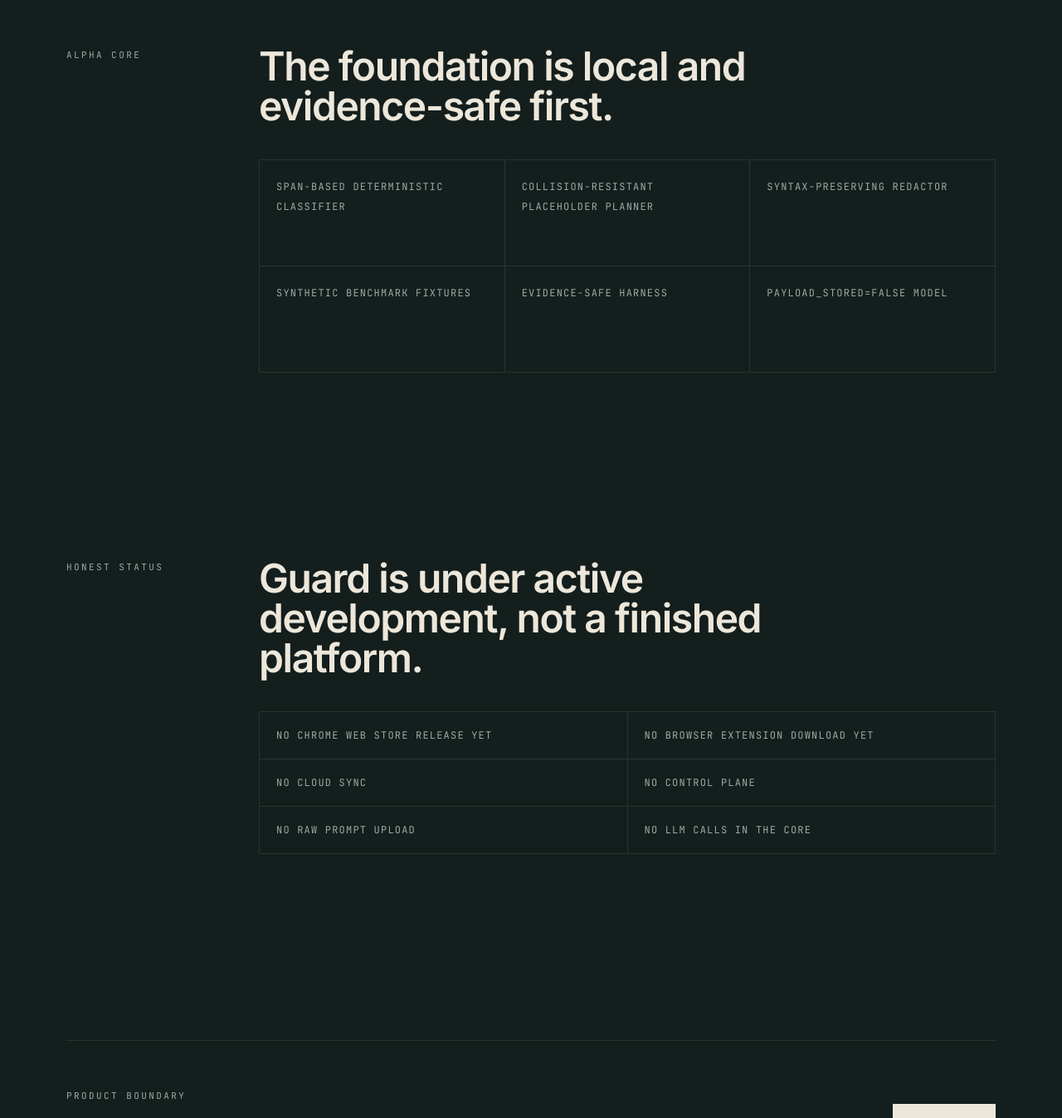
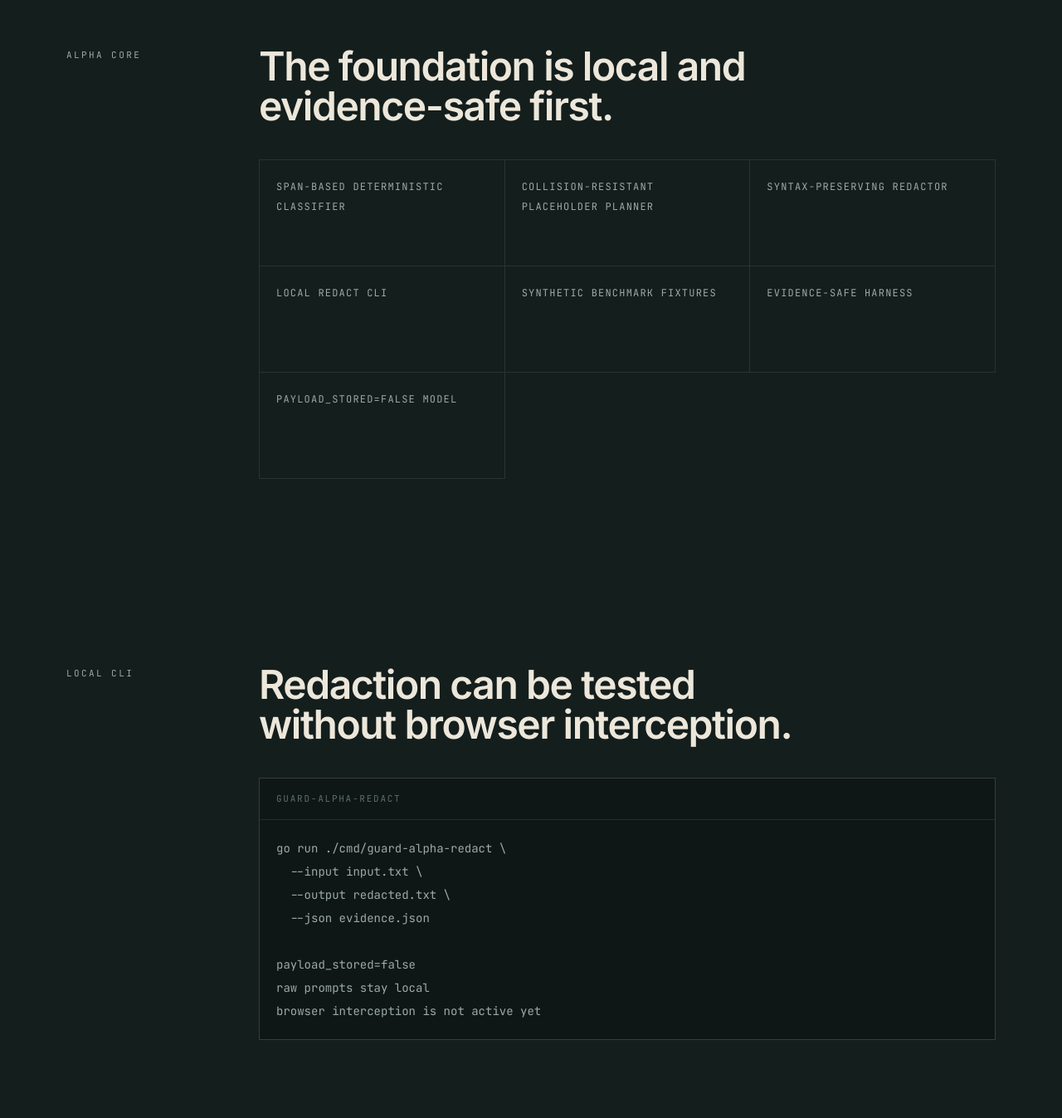
Before and after one commit to Orisan-org/orisan-site, a Next.js app: page /guard in a window 1280 px wide. Shown: the part 1446-2793 px from the top of the page at 83% size. Built offline with nearby package versions, Linux system fonts and the light colour scheme; no server answers.

Commit message:
Update Guard page with redact CLI

```diff
--- a/app/guard/page.tsx
+++ b/app/guard/page.tsx
@@ -39,6 +39,7 @@ const alphaCore = [
   "span-based deterministic classifier",
   "collision-resistant placeholder planner",
   "syntax-preserving redactor",
+  "local redact CLI",
   "synthetic benchmark fixtures",
   "evidence-safe harness",
   "payload_stored=false model"
@@ -95,7 +96,7 @@ export default function GuardPage() {
             Can this prompt or context be safely sent to an AI tool?
           </p>
           <p className="mt-6 leading-8 text-[var(--ink-dim)]">
-            Guard is not released as a browser extension yet. The current work is the local alpha core: classification, placeholder planning, redaction, and evidence-safe benchmarking.
+            Guard is not released as a browser extension yet. The current work is the local alpha core: classification, placeholder planning, redaction, evidence-safe benchmarking, and a local redact CLI.
           </p>
         </div>
       </section>
@@ -141,6 +142,32 @@ export default function GuardPage() {
 
       <section className="container-shell py-20 md:py-28">
         <div className="grid gap-10 md:grid-cols-[12rem_1fr]">
+          <Label>Local CLI</Label>
+          <div>
+            <h2 className="max-w-2xl text-3xl font-semibold leading-tight tracking-[-0.03em] md:text-5xl">
+              Redaction can be tested without browser interception.
+            </h2>
+            <div className="mt-10 border border-[var(--rule-2)] bg-[#0E1716]">
+              <div className="border-b border-[var(--rule)] px-5 py-4">
+                <p className="font-mono text-[11px] uppercase tracking-[0.16em] text-[var(--ink-faint)]">guard-alpha-redact</p>
+              </div>
+              <pre className="whitespace-pre-wrap break-words p-5 font-mono text-sm leading-7 text-[var(--ink-dim)]">
+                <code>{`go run ./cmd/guard-alpha-redact \\
+  --input input.txt \\
+  --output redacted.txt \\
+  --json evidence.json
+
+payload_stored=false
+raw prompts stay local
+browser interception is not active yet`}</code>
+              </pre>
+            </div>
+          </div>
+        </div>
+      </section>
+
+      <section className="container-shell py-20 md:py-28">
+        <div className="grid gap-10 md:grid-cols-[12rem_1fr]">
           <Label>Honest status</Label>
           <div>
             <h2 className="max-w-2xl text-3xl font-semibold leading-tight tracking-[-0.03em] md:text-5xl">
```
